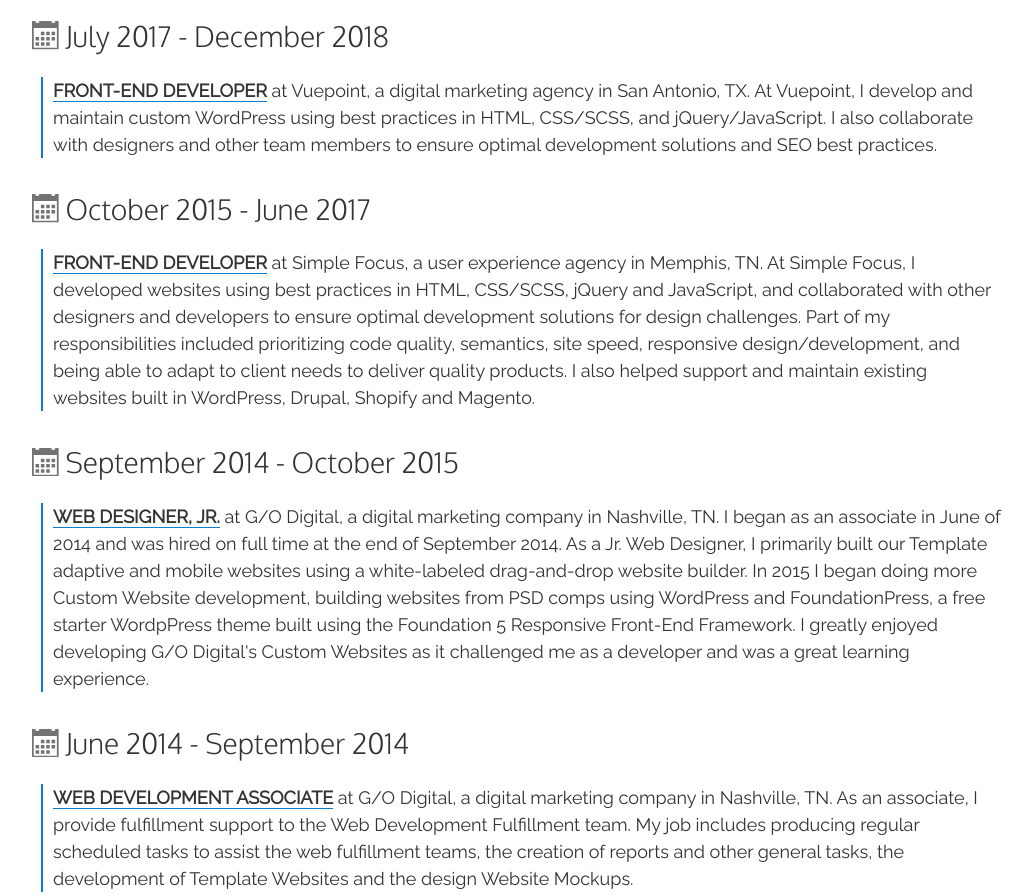
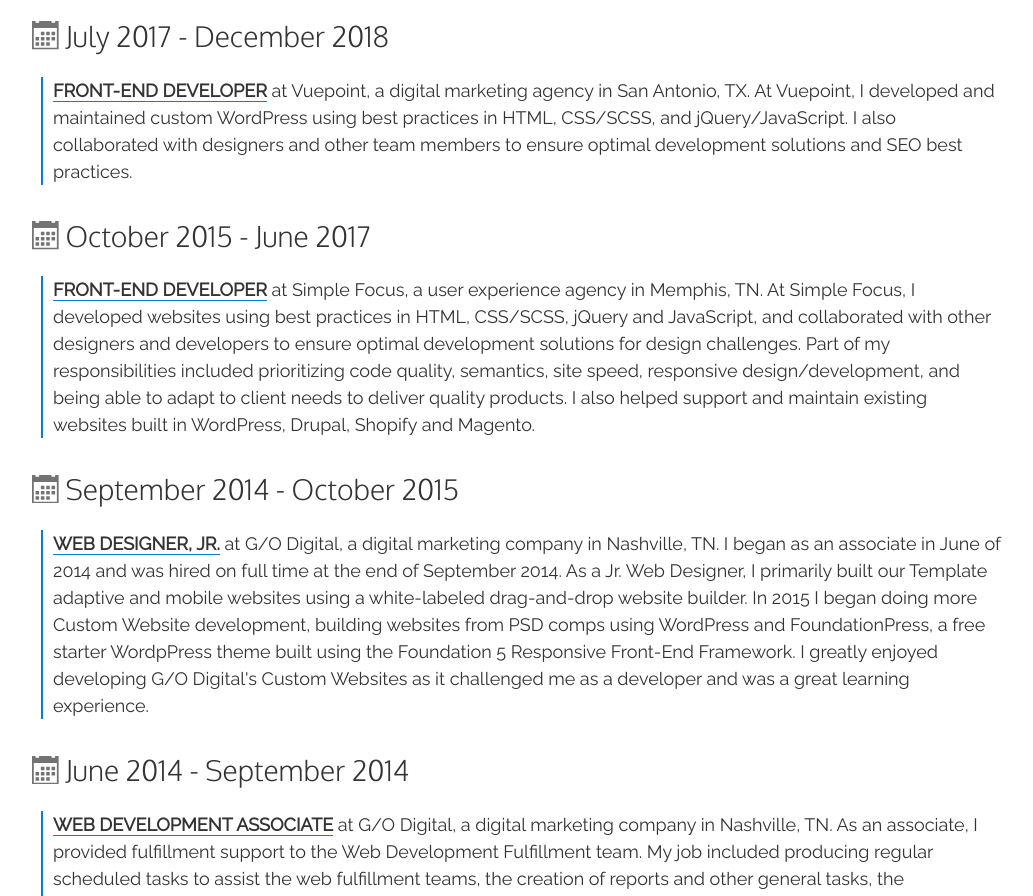
Before and after one commit to christhebishop/personal-website, a website: page src/pug/experience.pug in a window 1280 px wide. Shown: the part 285-1181 px from the top of the page, without its empty margins (123-1156 px from the left). Drawn offline with nearby package versions, Linux system fonts and the light colour scheme; files that its build step writes are made by us from their sources; files whose address does not match are found by name.

Commit message:
Copy fixes on Experience page.

```diff
--- a/src/pug/experience.pug
+++ b/src/pug/experience.pug
@@ -12,7 +12,7 @@
       svg.icon.icon-Calendar
         use(xlink:href='assets/images/icons/symbol-defs.svg#icon-Calendar')
       | Jul#[span y] 2017 - Dec#[span ember] 2018
-    p #[span.job-title Front-End Developer] at Vuepoint, a digital marketing agency in San Antonio, TX. At Vuepoint, I develop and maintain custom WordPress using best practices in HTML, CSS/SCSS, and jQuery/JavaScript. I also collaborate with designers and other team members to ensure optimal development solutions and SEO best practices.
+    p #[span.job-title Front-End Developer] at Vuepoint, a digital marketing agency in San Antonio, TX. At Vuepoint, I developed and maintained custom WordPress using best practices in HTML, CSS/SCSS, and jQuery/JavaScript. I also collaborated with designers and other team members to ensure optimal development solutions and SEO best practices.
 
     h3
       svg.icon.icon-Calendar
@@ -30,7 +30,7 @@
       svg.icon.icon-Calendar
         use(xlink:href='assets/images/icons/symbol-defs.svg#icon-Calendar')
       | Jun#[span e] 2014 - Sept#[span ember] 2014
-    p #[span.job-title Web Development Associate] at G/O Digital, a digital marketing company in Nashville, TN. As an associate, I provide fulfillment support to the Web Development Fulfillment team. My job includes producing regular scheduled tasks to assist the web fulfillment teams, the creation of reports and other general tasks, the development of Template Websites and the design Website Mockups.
+    p #[span.job-title Web Development Associate] at G/O Digital, a digital marketing company in Nashville, TN. As an associate, I provided fulfillment support to the Web Development Fulfillment team. My job included producing regular scheduled tasks to assist the web fulfillment teams, the creation of reports and other general tasks, the development of Template Websites and the design Website Mockups.
 
     h3
       svg.icon.icon-Calendar
```
Also changed, not shown: experience.html.
